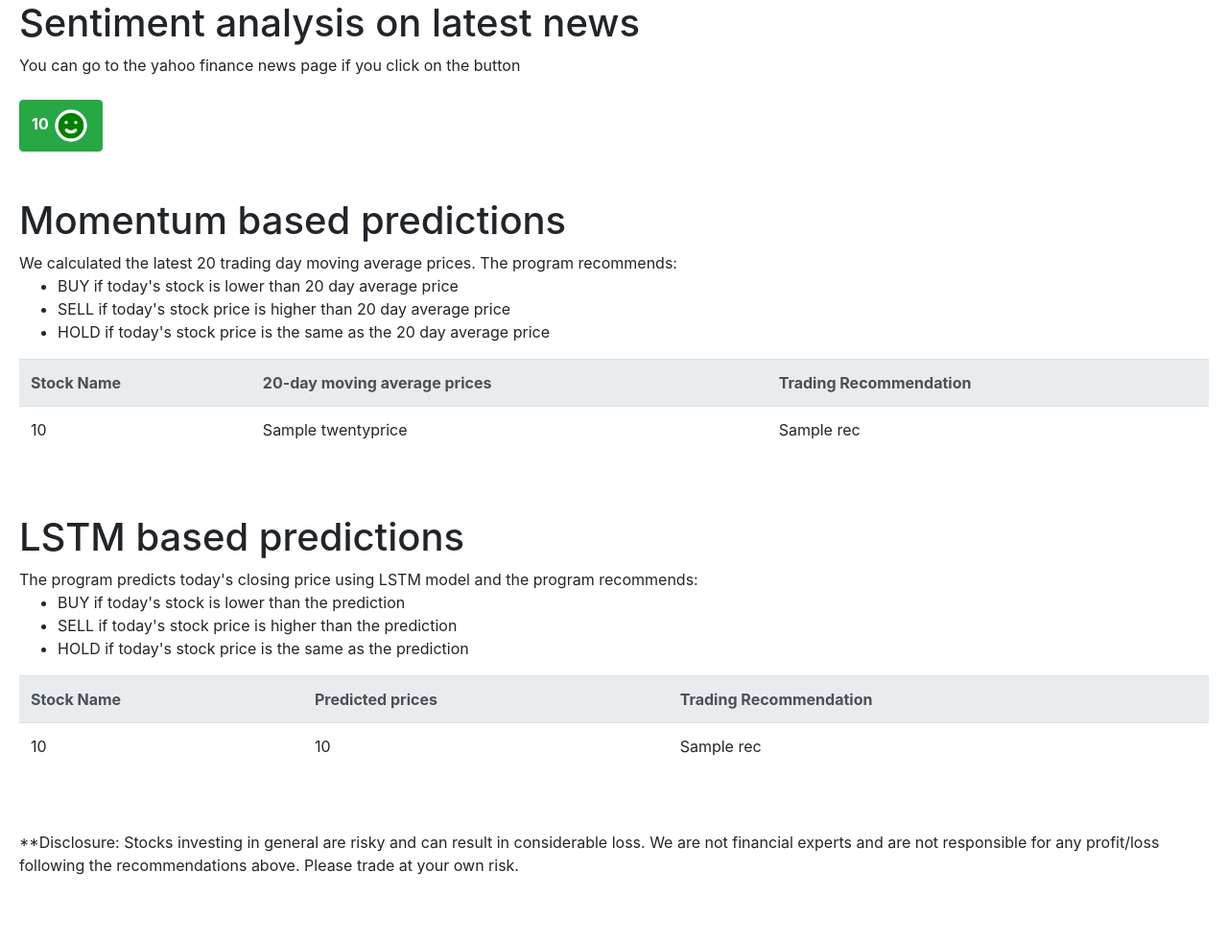
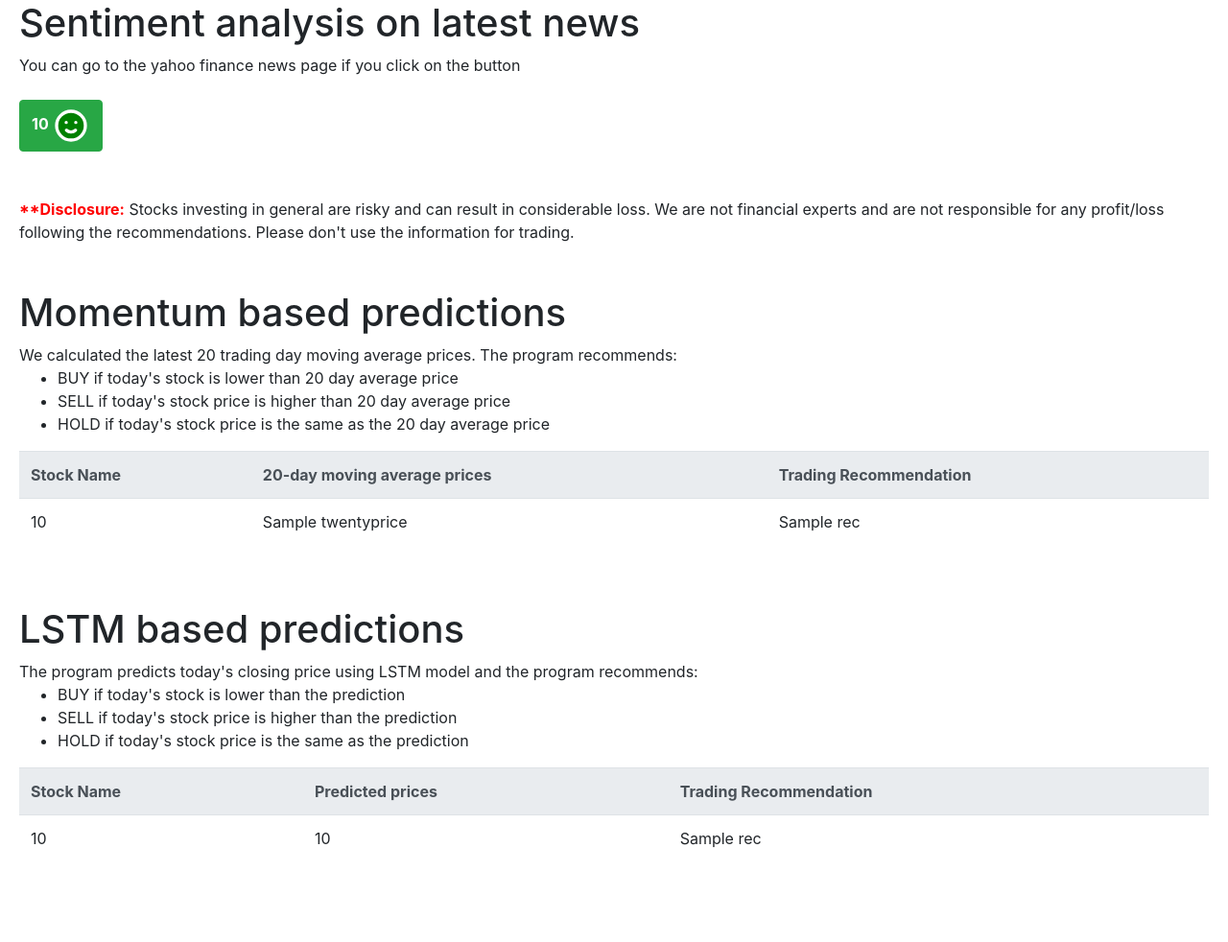
Before and after one commit to OpenStockDataShop/Athena_Stocks, a Django app: template django_project/stocks/templates/stocks/analytics.html in a window 1280 px wide. Shown: the part 164-1146 px from the top of the page at 96% size. Run offline with Django 3.2, Linux system fonts and the light colour scheme; the template is opened without the code that fills it: most values are stand-ins (such as "Sample title", 1, 10 or a date in 2020); some libraries are stand-ins or nearby versions.

Commit message:
Added/Moved disclaimer to the top

```diff
--- a/django_project/stocks/templates/stocks/analytics.html
+++ b/django_project/stocks/templates/stocks/analytics.html
@@ -43,6 +43,14 @@
                 </a>
                 {% endif %}
                 {% endfor %}
+            </div>
+
+            <br>
+            <br>
+            <div>
+                <b style="color:red">**Disclosure:</b> Stocks investing in general are risky and can result in considerable loss.
+                We are not financial experts and are not responsible for any profit/loss following the recommendations.
+                Please don't use the information for trading.
             </div>
 
             <br>
@@ -114,14 +122,6 @@
                 {% endfor %}
             </table>
 
-            <br>
-            <br>
-            <div>
-                **Disclosure: Stocks investing in general are risky and can result in considerable loss.
-                We are not financial experts and are not responsible for any profit/loss following the recommendations above.
-                Please trade at your own risk.
-            </div>
-
         </div>
 
         <br>
```
Also changed, not shown: README.md, django_project/db.sqlite3.
